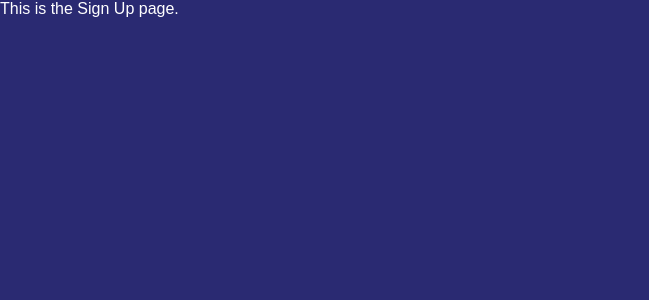
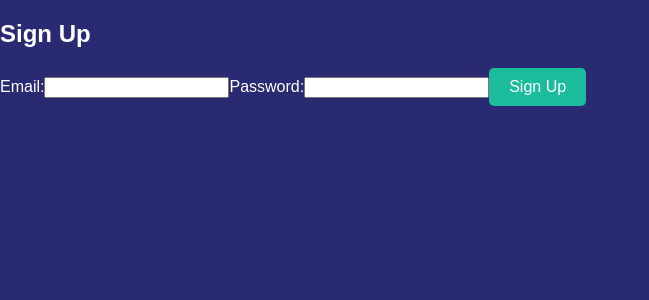
Before and after one commit to jimmydeen/zen-journal, a React (Create React App) app in the folder frontend/: page /signup in a window 1280 px wide. Shown: the top 300 px of the page, without its empty margins (0-649 px from the left). Built offline with nearby package versions, Linux system fonts and the light colour scheme.

Commit message:
ugly sign up page template

```diff
--- a/frontend/src/SignUp.js
+++ b/frontend/src/SignUp.js
@@ -1,10 +1,45 @@
-import React from "react";
+import React, { useState } from 'react';
 
-function SignUp() {
+const SignUp = () => {
+  const [email, setEmail] = useState('');
+  const [password, setPassword] = useState('');
+
+  const handleSubmit = (event) => {
+    event.preventDefault();
+    // Here you can handle the signup logic, e.g., send data to backend or perform client-side validation
+    console.log('Email:', email);
+    console.log('Password:', password);
+    // Reset form fields after signup
+    setEmail('');
+    setPassword('');
+  };
+
   return (
-    <>
-      This is the Sign Up page.
-    </>
-  )
-}
-export default SignUp
+    <div>
+      <h2>Sign Up</h2>
+      <form onSubmit={handleSubmit}>
+        <label htmlFor="email">Email:</label>
+        <input
+          type="email"
+          id="email"
+          value={email}
+          onChange={(e) => setEmail(e.target.value)}
+          required
+        />
+
+        <label htmlFor="password">Password:</label>
+        <input
+          type="password"
+          id="password"
+          value={password}
+          onChange={(e) => setPassword(e.target.value)}
+          required
+        />
+
+        <button type="submit">Sign Up</button>
+      </form>
+    </div>
+  );
+};
+
+export default SignUp;
```
